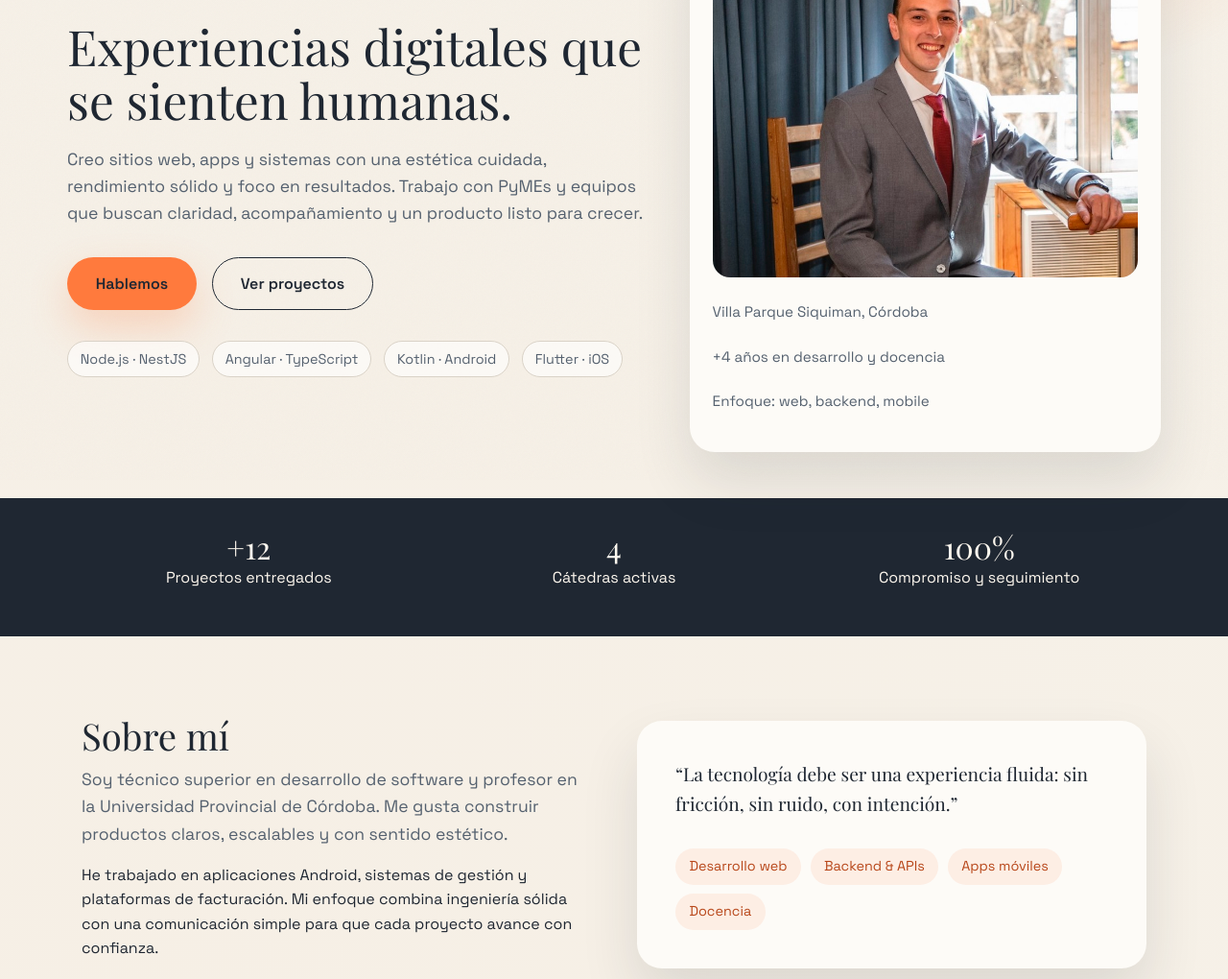
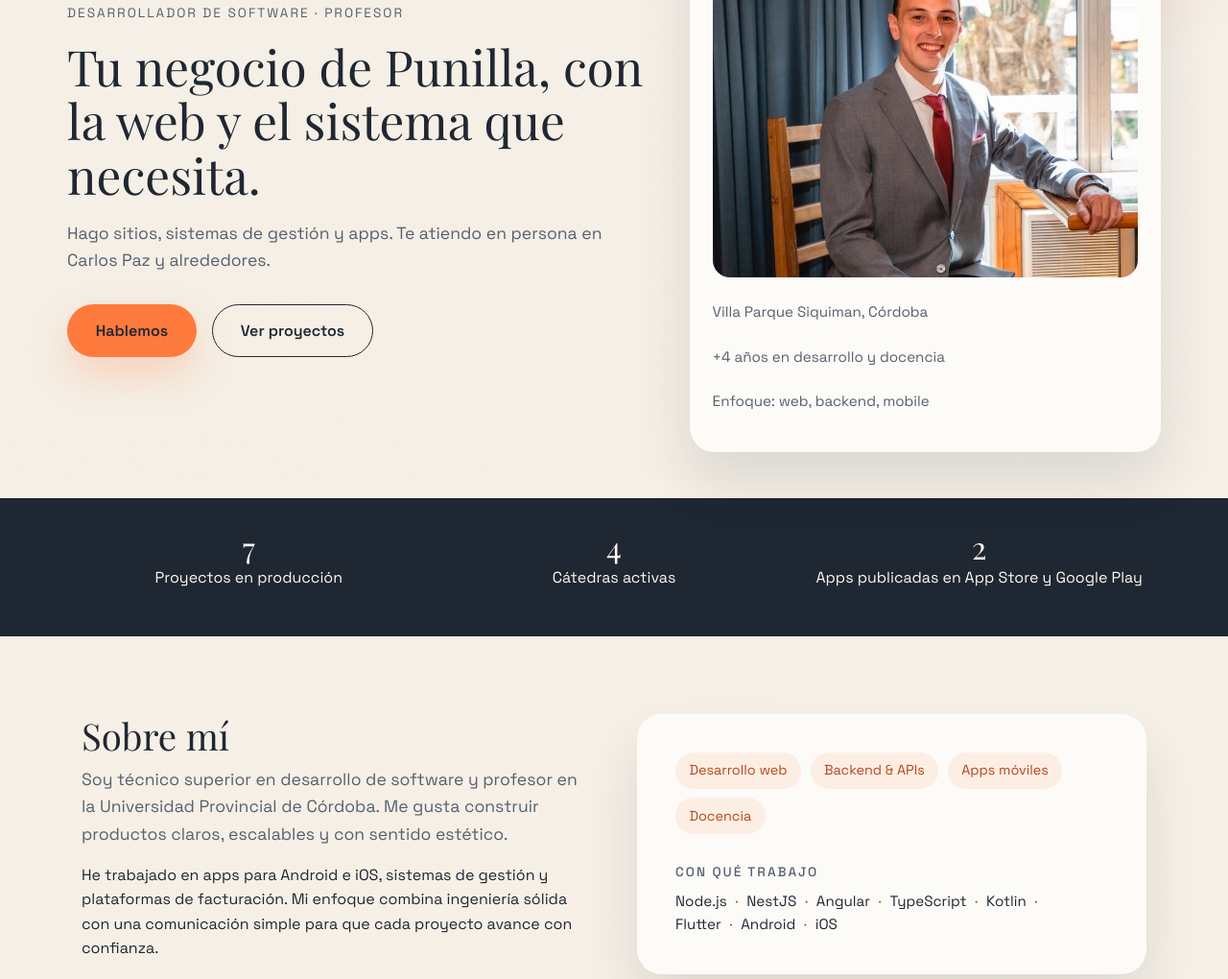
Before and after one commit to RamiroCeballes/ceballes.github.io, a plain HTML site: page index.html in a window 1280 px wide. Shown: the part 300-1320 px from the top of the page at 96% size. Drawn offline with nearby package versions, Linux system fonts and the light colour scheme; files whose address does not match are found by name.

Commit message:
Actualizar mensaje, cifras y precios
- Titular y bajada nuevos, orientados a negocios de Carlos Paz y Punilla;
  title, description y og alineados.
- Tecnologías: salen del hero y pasan a "Sobre mí", con separadores
  consistentes.
- Cifras: "7 proyectos en producción" (lo publicado sin contar maquetas)
  y "2 apps publicadas en App Store y Google Play" en lugar de "100%".
- Se quita la cita sin autor de "Sobre mí" (queda un TODO en el código).
- Se quita el servicio "Data & análisis".
- Planes: estructura para mostrar el precio aproximado en pesos según el
  dólar oficial BNA, con nota de valor orientativo. No se muestra nada
  hasta cargar el valor (TODO).

Co-Authored-By: Claude Opus 5.5 <noreply@anthropic.com>

```diff
--- a/css/style.css
+++ b/css/style.css
@@ -218,20 +218,27 @@ img {
   transform: translateY(-2px);
 }
 
-.hero-badges {
-  display: flex;
-  gap: 0.8rem;
-  flex-wrap: wrap;
-  margin-top: 2rem;
+.stack-title {
+  font-size: 0.85rem;
+  text-transform: uppercase;
+  letter-spacing: 2px;
   color: var(--muted);
-  font-size: 0.9rem;
+  margin: 2rem 0 0.6rem;
 }
 
-.hero-badges span {
-  border: 1px solid var(--line);
-  padding: 0.4rem 0.8rem;
-  border-radius: 999px;
-  background: rgba(255, 255, 255, 0.6);
+.stack-list {
+  list-style: none;
+  padding: 0;
+  margin: 0;
+  display: flex;
+  flex-wrap: wrap;
+  font-size: 0.95rem;
+}
+
+.stack-list li:not(:last-child)::after {
+  content: "·";
+  margin: 0 0.55rem;
+  color: var(--accent-text);
 }
 
 .hero-card {
@@ -483,6 +490,21 @@ img {
 .price {
   font-size: 1.6rem;
   font-weight: 600;
+  margin: 0;
+}
+
+.price-ars {
+  margin: -0.8rem 0 0;
+  font-size: 0.95rem;
+  color: var(--muted);
+}
+
+.price-note {
+  margin: 2rem auto 0;
+  max-width: 640px;
+  text-align: center;
+  font-size: 0.9rem;
+  color: var(--muted);
 }
 
 .contact {
--- a/index.html
+++ b/index.html
@@ -4,14 +4,14 @@
   <meta charset="UTF-8">
   <meta name="viewport" content="width=device-width, initial-scale=1.0">
 
-  <title>Ramiro Ceballes | Desarrollo web, software y educación</title>
+  <title>Ramiro Ceballes | Webs, sistemas y apps en Carlos Paz y Punilla</title>
 
-  <meta name="description" content="Ramiro Ceballes — desarrollador de software y profesor en la Universidad Provincial de Córdoba. Diseño sitios, apps y sistemas a medida con foco en experiencia, performance y resultados para PyMEs.">
-  <meta name="keywords" content="Ramiro Ceballes, desarrollo web, software, fullstack, Node.js, NestJS, Angular, Kotlin, Villa Parque Siquiman">
+  <meta name="description" content="Desarrollo sitios web, sistemas de gestión y apps para negocios de Villa Carlos Paz y el Valle de Punilla. Atención en persona. Ramiro Ceballes, desarrollador y profesor en la Universidad Provincial de Córdoba.">
+  <meta name="keywords" content="Ramiro Ceballes, desarrollo web, software, fullstack, Node.js, NestJS, Angular, Kotlin, Villa Carlos Paz, Punilla, Villa Parque Siquiman">
   <meta name="author" content="Ramiro Ceballes">
 
-  <meta property="og:title" content="Ramiro Ceballes — Desarrollo web y software">
-  <meta property="og:description" content="Webs, apps y sistemas a medida. Diseño, desarrollo y acompañamiento profesional.">
+  <meta property="og:title" content="Ramiro Ceballes — Webs, sistemas y apps en Carlos Paz y Punilla">
+  <meta property="og:description" content="Hago sitios, sistemas de gestión y apps. Te atiendo en persona en Carlos Paz y alrededores.">
   <meta property="og:type" content="website">
   <meta property="og:url" content="https://ramiroceballes.com.ar/">
   <meta property="og:locale" content="es_AR">
@@ -58,20 +58,13 @@
     <div class="hero-content container">
       <div class="hero-text">
         <p class="eyebrow">Desarrollador de software · Profesor</p>
-        <h1>Experiencias digitales que se sienten humanas.</h1>
+        <h1>Tu negocio de Punilla, con la web y el sistema que necesita.</h1>
         <p class="lead">
-          Creo sitios web, apps y sistemas con una estética cuidada, rendimiento sólido y foco en resultados.
-          Trabajo con PyMEs y equipos que buscan claridad, acompañamiento y un producto listo para crecer.
+          Hago sitios, sistemas de gestión y apps. Te atiendo en persona en Carlos Paz y alrededores.
         </p>
         <div class="hero-actions">
           <a class="btn primary" href="#contact">Hablemos</a>
           <a class="btn ghost" href="#portfolio">Ver proyectos</a>
-        </div>
-        <div class="hero-badges">
-          <span>Node.js · NestJS</span>
-          <span>Angular · TypeScript</span>
-          <span>Kotlin · Android</span>
-          <span>Flutter · iOS</span>
         </div>
       </div>
       <div class="hero-card">
@@ -89,16 +82,16 @@
     <div class="hero-strip">
       <div class="container strip-grid">
         <div>
-          <h3>+12</h3>
-          <p>Proyectos entregados</p>
+          <h3>7</h3>
+          <p>Proyectos en producción</p>
         </div>
         <div>
           <h3>4</h3>
           <p>Cátedras activas</p>
         </div>
         <div>
-          <h3>100%</h3>
-          <p>Compromiso y seguimiento</p>
+          <h3>2</h3>
+          <p>Apps publicadas en App Store y Google Play</p>
         </div>
       </div>
     </div>
@@ -113,18 +106,29 @@
           Me gusta construir productos claros, escalables y con sentido estético.
         </p>
         <p>
-          He trabajado en aplicaciones Android, sistemas de gestión y plataformas de facturación. Mi enfoque combina
+          He trabajado en apps para Android e iOS, sistemas de gestión y plataformas de facturación. Mi enfoque combina
           ingeniería sólida con una comunicación simple para que cada proyecto avance con confianza.
         </p>
       </div>
       <div class="about-highlight">
-        <p class="quote">“La tecnología debe ser una experiencia fluida: sin fricción, sin ruido, con intención.”</p>
+        <!-- TODO: frase propia de Ramiro, en primera persona. Va acá, con <p class="quote">…</p>. No inventar. -->
         <div class="pill-list">
           <span>Desarrollo web</span>
           <span>Backend & APIs</span>
           <span>Apps móviles</span>
           <span>Docencia</span>
         </div>
+        <h3 class="stack-title">Con qué trabajo</h3>
+        <ul class="stack-list" aria-label="Tecnologías">
+          <li>Node.js</li>
+          <li>NestJS</li>
+          <li>Angular</li>
+          <li>TypeScript</li>
+          <li>Kotlin</li>
+          <li>Flutter</li>
+          <li>Android</li>
+          <li>iOS</li>
+        </ul>
       </div>
     </div>
   </section>
@@ -155,10 +159,6 @@
         <article class="service-card">
           <h3>Consultoría</h3>
           <p>Diagnóstico, roadmap, mentoring y acompañamiento técnico.</p>
-        </article>
-        <article class="service-card">
-          <h3>Data & análisis</h3>
-          <p>Dashboards y métricas claras para tomar mejores decisiones.</p>
         </article>
       </div>
     </div>
@@ -341,6 +341,7 @@
         <article class="plan-card">
           <h3>Web Básico</h3>
           <p class="price">USD 180</p>
+          <p class="price-ars" data-usd="180" hidden></p>
           <ul>
             <li>Landing page responsive</li>
             <li>Diseño personalizado</li>
@@ -352,6 +353,7 @@
         <article class="plan-card featured">
           <h3>Web Profesional</h3>
           <p class="price">USD 480</p>
+          <p class="price-ars" data-usd="480" hidden></p>
           <ul>
             <li>Sitio completo (hasta 6 secciones)</li>
             <li>Diseño responsive + SEO básico</li>
@@ -363,6 +365,7 @@
         <article class="plan-card">
           <h3>Software a medida</h3>
           <p class="price">Desde USD 900</p>
+          <p class="price-ars" data-usd="900" data-desde hidden></p>
           <ul>
             <li>Aplicaciones web complejas</li>
             <li>Funcionalidades específicas</li>
@@ -376,6 +379,7 @@
         <article class="plan-card">
           <h3>App Móvil</h3>
           <p class="price">Desde USD 1.500</p>
+          <p class="price-ars" data-usd="1500" data-desde hidden></p>
           <ul>
             <li>Android e iOS, nativa o híbrida</li>
             <li>Hasta 5 pantallas</li>
@@ -386,6 +390,7 @@
         <article class="plan-card">
           <h3>App de Escritorio</h3>
           <p class="price">Desde USD 1.200</p>
+          <p class="price-ars" data-usd="1200" data-desde hidden></p>
           <ul>
             <li>Windows (POS, stock, facturación)</li>
             <li>Integración con periféricos</li>
@@ -404,6 +409,7 @@
           <a class="btn ghost" href="mailto:info@ramiroceballes.com.ar?subject=Consulta%20Consultor%C3%ADa">Solicitar pedido</a>
         </article>
       </div>
+      <p class="price-note" id="price-note" hidden></p>
     </div>
   </section>
 
@@ -481,6 +487,23 @@
       navToggle.setAttribute('aria-expanded', 'false');
     }));
 
+    // Precios en pesos (orientativos). Actualizar valor y fecha cuando cambie el dólar.
+    // TODO: completar con el dólar oficial BNA (venta). Mientras valor sea null, no se muestran pesos.
+    const DOLAR_BNA = { valor: null, fecha: '' }; // ej.: { valor: 1450, fecha: '14/11/2026' }
+
+    if (DOLAR_BNA.valor) {
+      const fmt = new Intl.NumberFormat('es-AR', { maximumFractionDigits: 0 });
+      document.querySelectorAll('.price-ars').forEach((el) => {
+        const ars = Math.round((Number(el.dataset.usd) * DOLAR_BNA.valor) / 1000) * 1000;
+        el.textContent = (el.hasAttribute('data-desde') ? 'Desde aprox. $ ' : 'aprox. $ ') + fmt.format(ars);
+        el.hidden = false;
+      });
+      const note = document.getElementById('price-note');
+      note.textContent = 'Los valores en pesos son orientativos: están calculados con el dólar oficial del Banco Nación (venta) a $ ' +
+        fmt.format(DOLAR_BNA.valor) + ' al ' + DOLAR_BNA.fecha + '. El precio final se confirma al presupuestar.';
+      note.hidden = false;
+    }
+
     // Formulario de contacto (FormSubmit, endpoint AJAX que devuelve JSON).
     // Solo se muestra "enviado" si el servicio confirma success; si no, se ofrece WhatsApp.
     const form = document.getElementById('contact-form');
```
